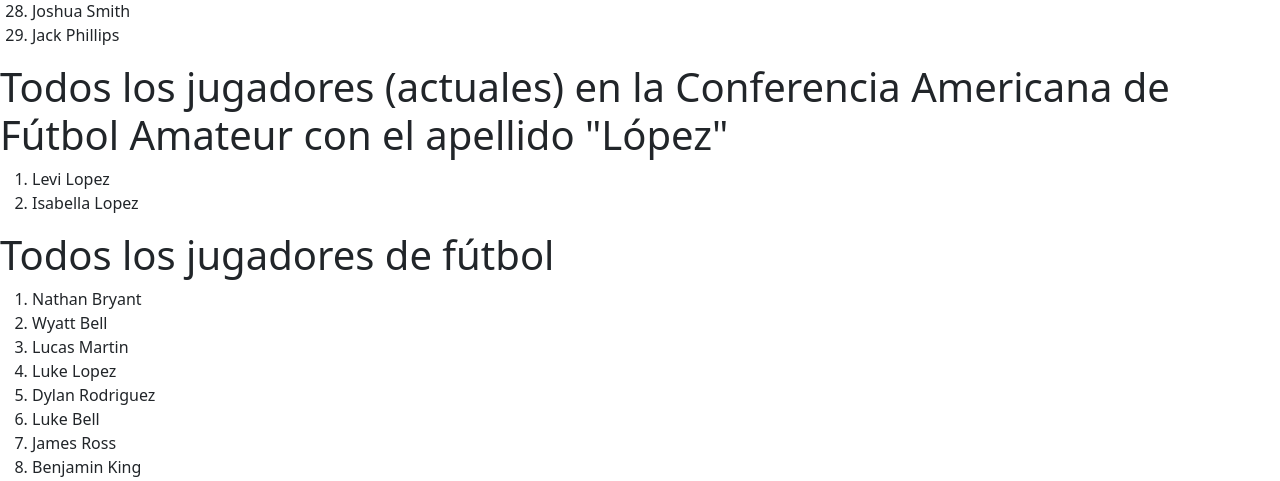
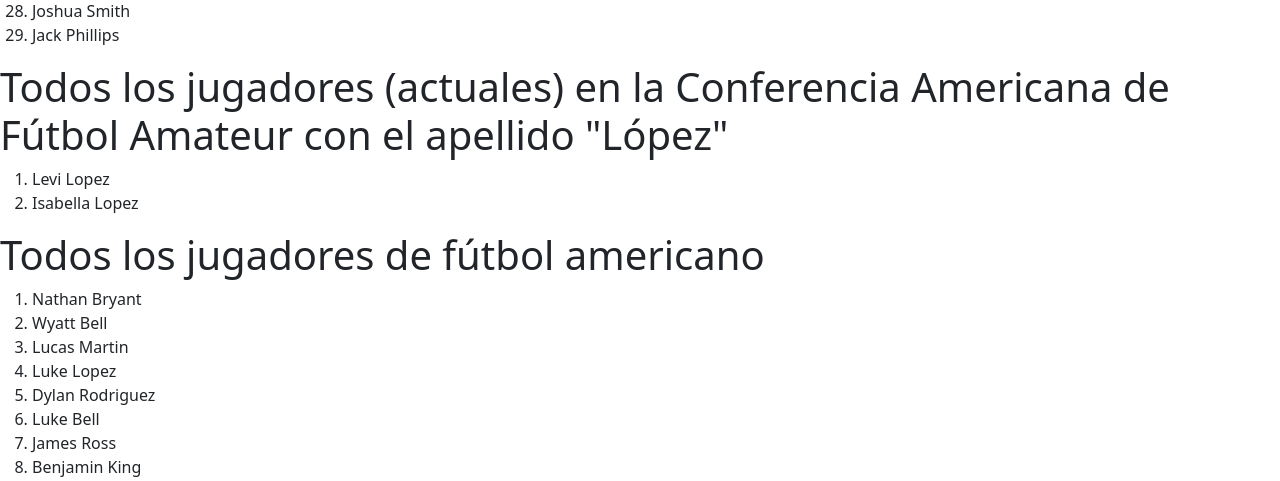
Before and after one commit to SebaChuaqui/django-orm-sport, a Django app: page /index2 in a window 1280 px wide. Shown: the part 1089-1570 px from the top of the page. Run offline with Django 3.2, Linux system fonts and the light colour scheme; data comes from the database, SQL or seed files in the repository.

Commit message:
Django-orm-Sport II Parte 3

```diff
--- a/leagues/templates/leagues/index2.html
+++ b/leagues/templates/leagues/index2.html
@@ -41,7 +41,7 @@
 			{% endfor %}
 		</ol>
 
-		<h1>Todos los jugadores de fútbol</h1>
+		<h1>Todos los jugadores de fútbol americano</h1>
 		<ol>
 			{% for player in consulta5 %}
 				<li>{{player.first_name}} {{player.last_name}}</li>
```
